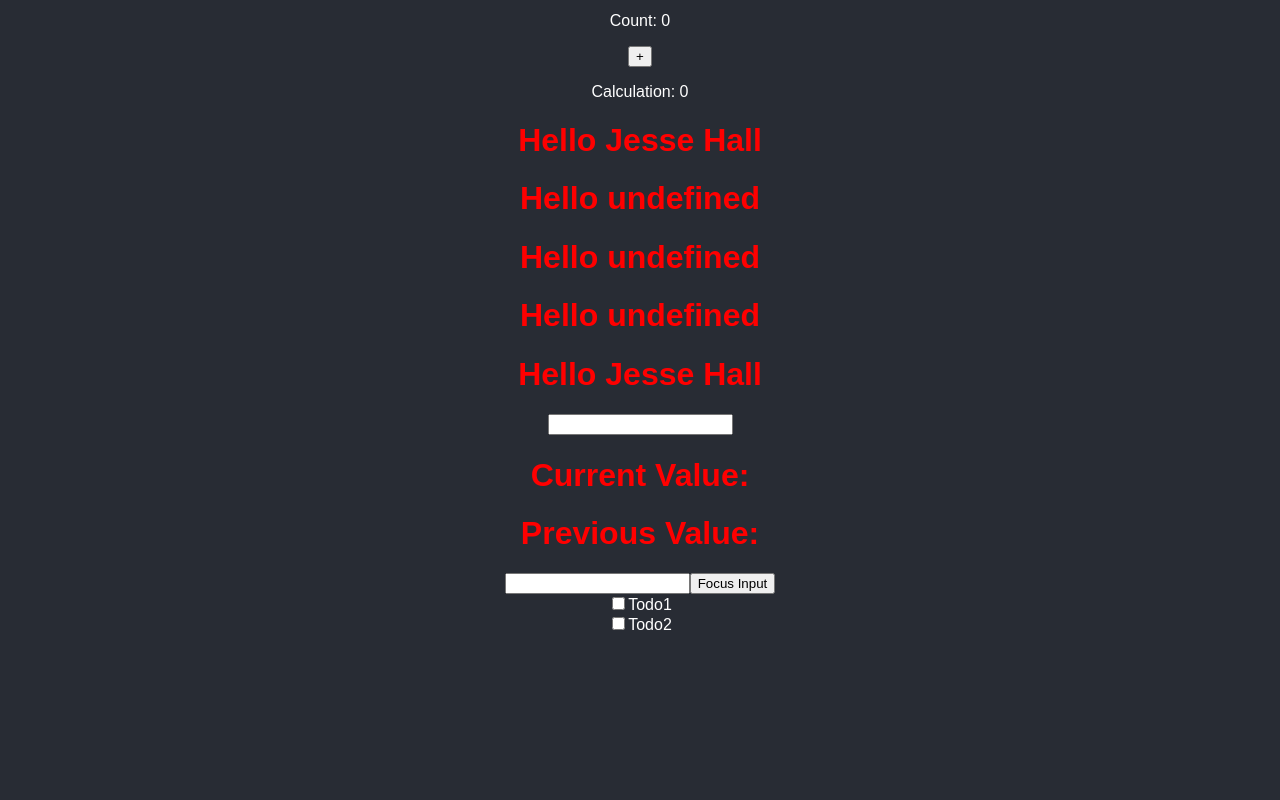
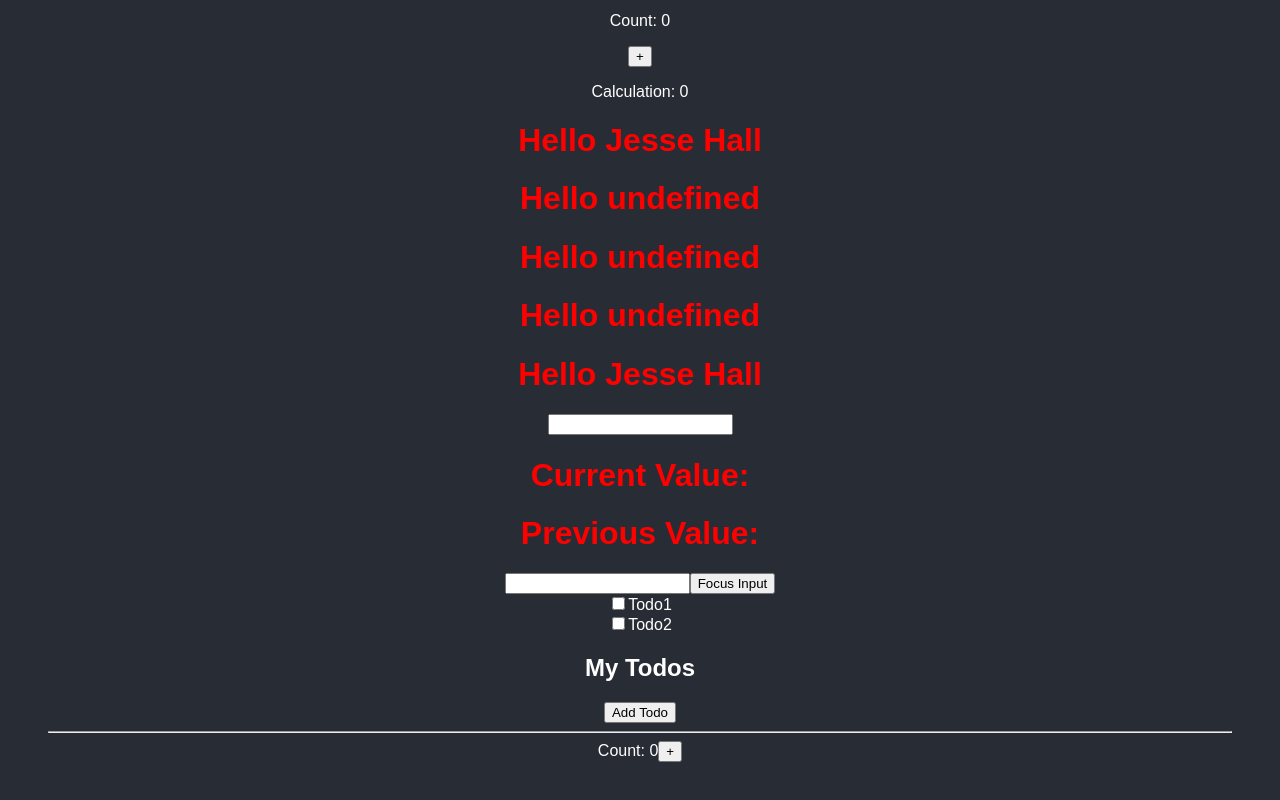
Before and after one commit to Buteya/repo, a React (Create React App) app in the folder react/my-react-app/: page / in a window 1280 px wide. Shown: the part 2395-3195 px from the top of the page. Before the commit the page ends 3077 px from the top, so only its background shows below. Built offline with nearby package versions, Linux system fonts and the light colour scheme.

Commit message:
added components MyApp and MyTodos

```diff
--- /dev/null
+++ b/react/my-react-app/src/components/MyApp.js
@@ -0,0 +1,27 @@
+import {useState} from 'react';
+import MyTodos from './MyTodos';
+
+const MyApp = () => {
+    const [count, setCount] = useState(0);
+    const [todos, setTodos] = useState([]);
+
+    const increment = () => {
+      setCount((c) => c + 1);
+    };
+    const addTodo = () => {
+      setTodos((t) => [...t, "New Todo"]);
+    };
+
+    return (
+      <>
+        <MyTodos todos={todos} addTodo={addTodo} />
+        <hr />
+        <div>
+          Count: {count}
+          <button onClick={increment}>+</button>
+        </div>
+      </>
+    );
+  };
+
+export default MyApp;
--- /dev/null
+++ b/react/my-react-app/src/components/MyTodos.js
@@ -0,0 +1,16 @@
+import {memo} from 'react';
+
+const MyTodos = ({todos,addTodo})=>{
+    console.log('child render');
+    return(
+        <>
+            <h2>My Todos</h2>
+            {todos.map((todo,index)=>{
+                return <p key={index}>{todo}</p>
+            })}
+            <button onClick={addTodo}>Add Todo</button>
+        </>
+    )
+}
+
+export default memo(MyTodos);
--- a/react/my-react-app/src/index.js
+++ b/react/my-react-app/src/index.js
@@ -12,7 +12,7 @@
 import ReactRef from './components/ReactRef.js';
 import DOMReactRef from './components/DOMReactRef.js';
 import {useReducer} from 'react';
-
+import MyApp from './components/MyApp.js';
 class Car extends React.Component {
     constructor(props){
         super(props);
@@ -244,6 +244,8 @@
     )
 }
 
+
+
 const myFirstElement = <div>
     <h1>Hello React!</h1>
     <table border={1}>
@@ -280,6 +282,7 @@
     <ReactRef />
     <DOMReactRef />
     <Todo />
+    <MyApp />
 </div>
 
 const root = ReactDOM.createRoot(document.getElementById('root'));
```
